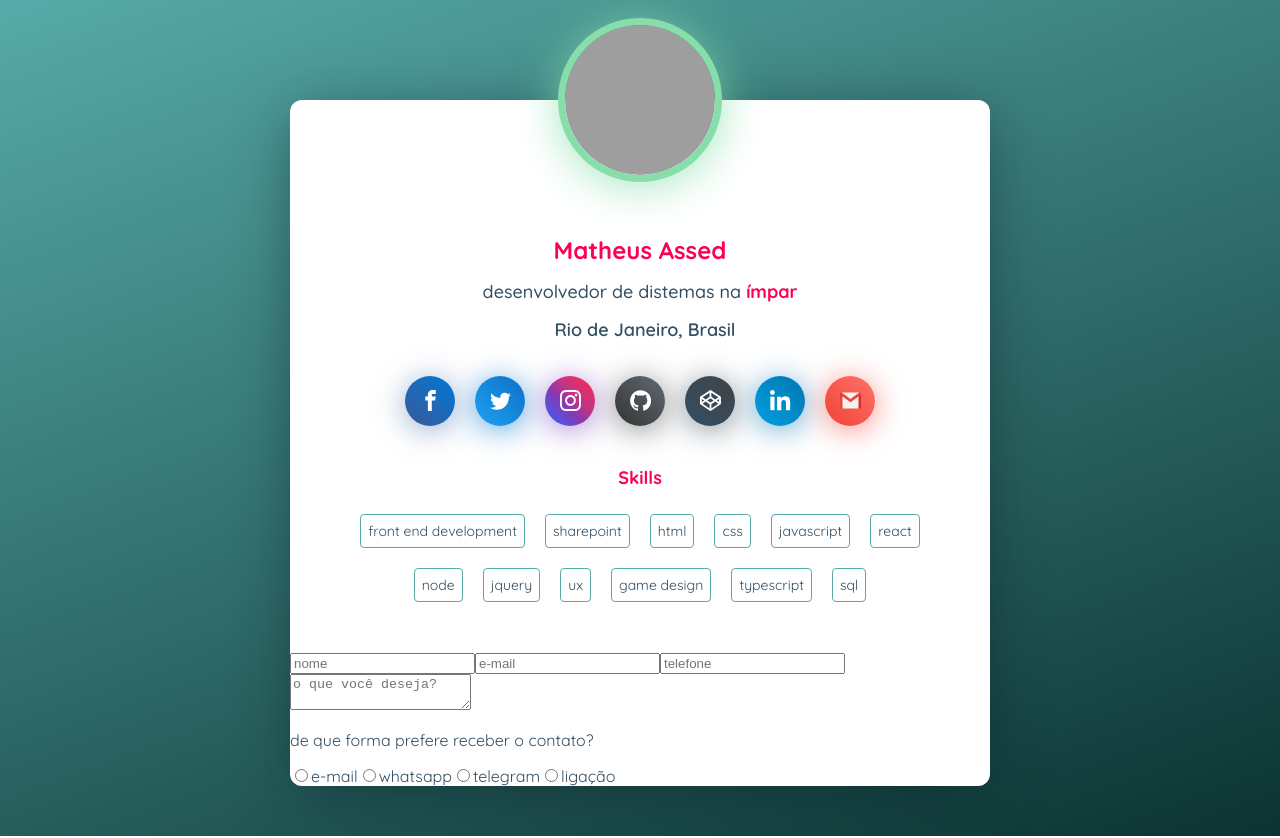
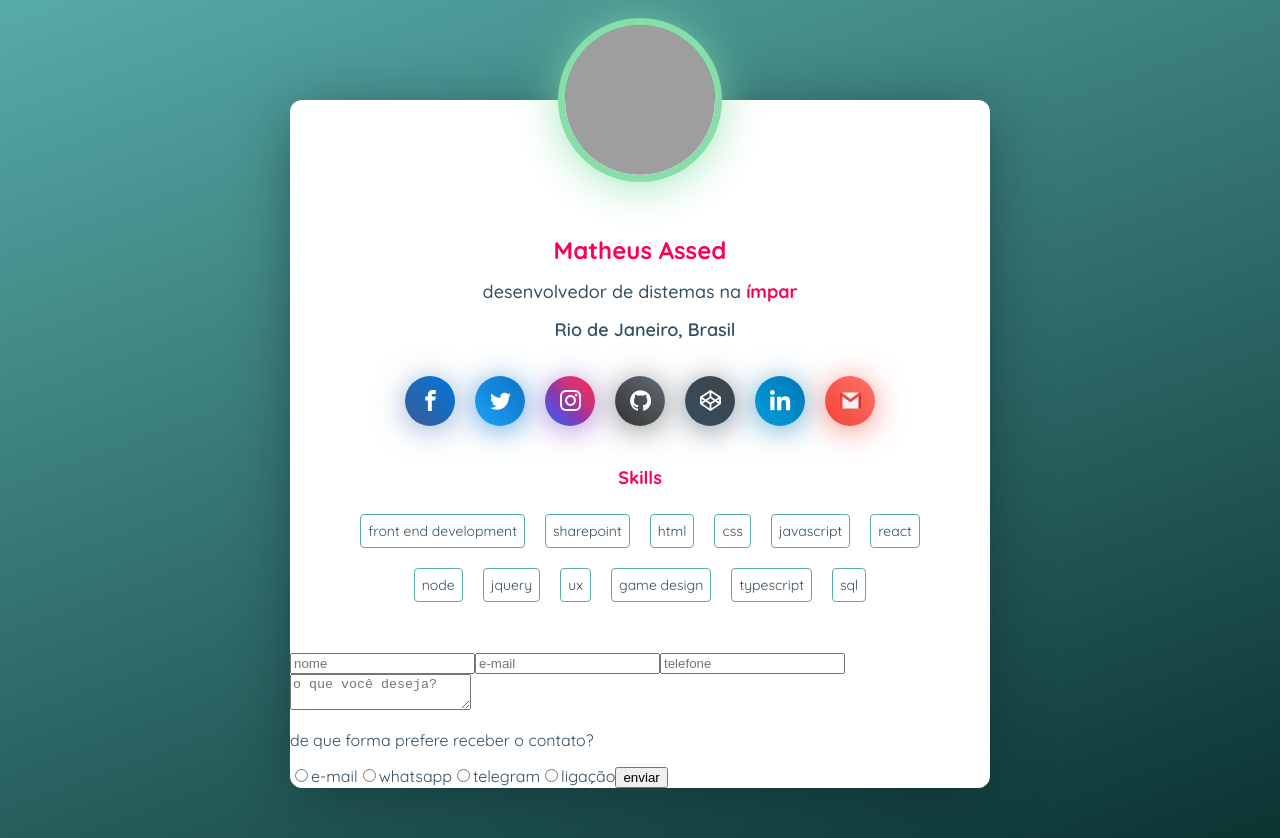
Before and after one commit to matheusassed/assed-dev, a React (Create React App) app: page / in a window 1280 px wide. Built offline with nearby package versions, Linux system fonts and the light colour scheme; grey boxes are pictures that could not be loaded.

Commit message:
botao de envio de formulario

```diff
--- a/src/components/Perfil/components/Formulario/Formulario.js
+++ b/src/components/Perfil/components/Formulario/Formulario.js
@@ -18,6 +18,8 @@ const Formulario = (props) => {
         <label for="telegram">telegram</label>
         <input type="radio" id="call" name="contact" value="call"/>
         <label for="call">ligação</label>
+
+        <input type="submit" value="enviar"/>
       </form>
     </div>
   );
```
